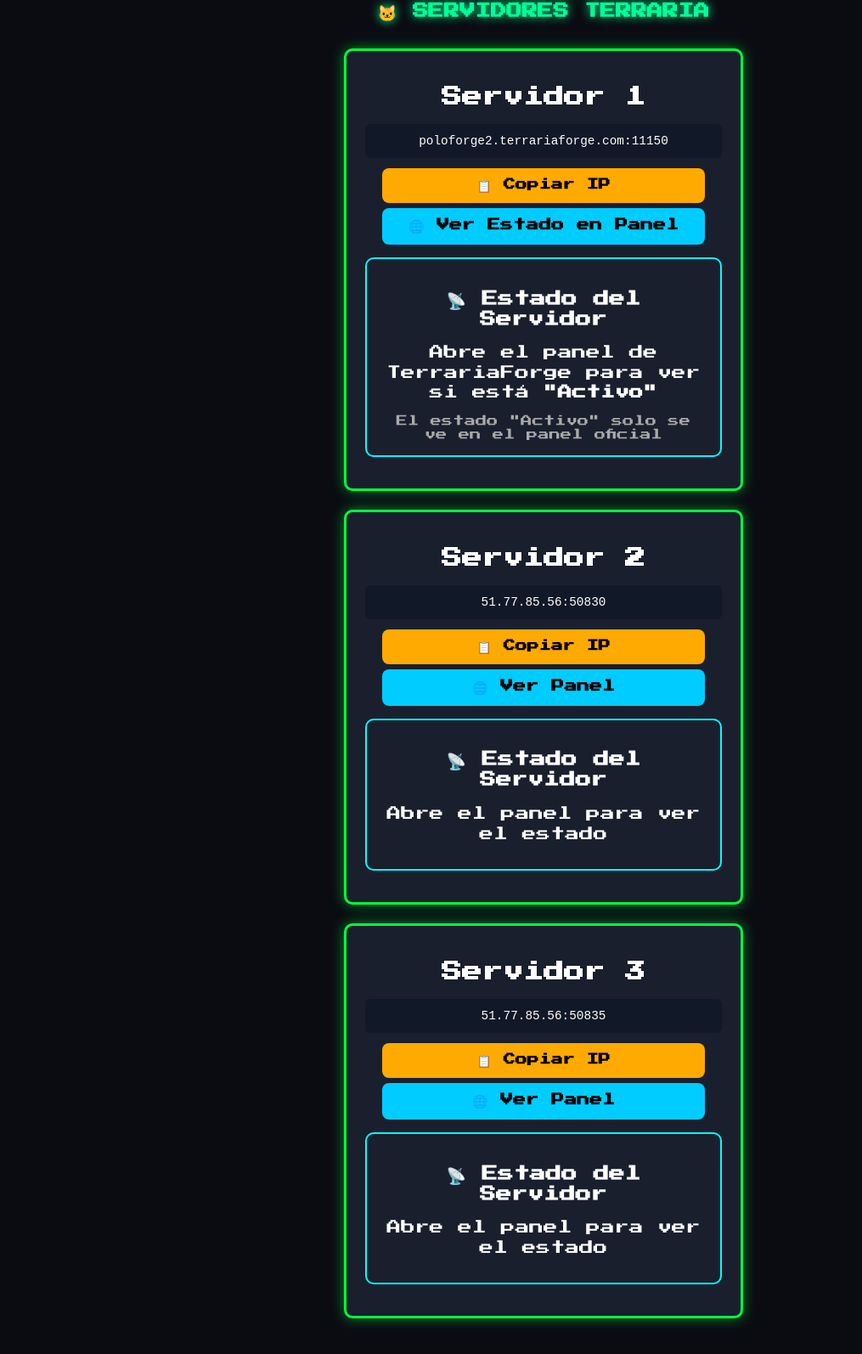
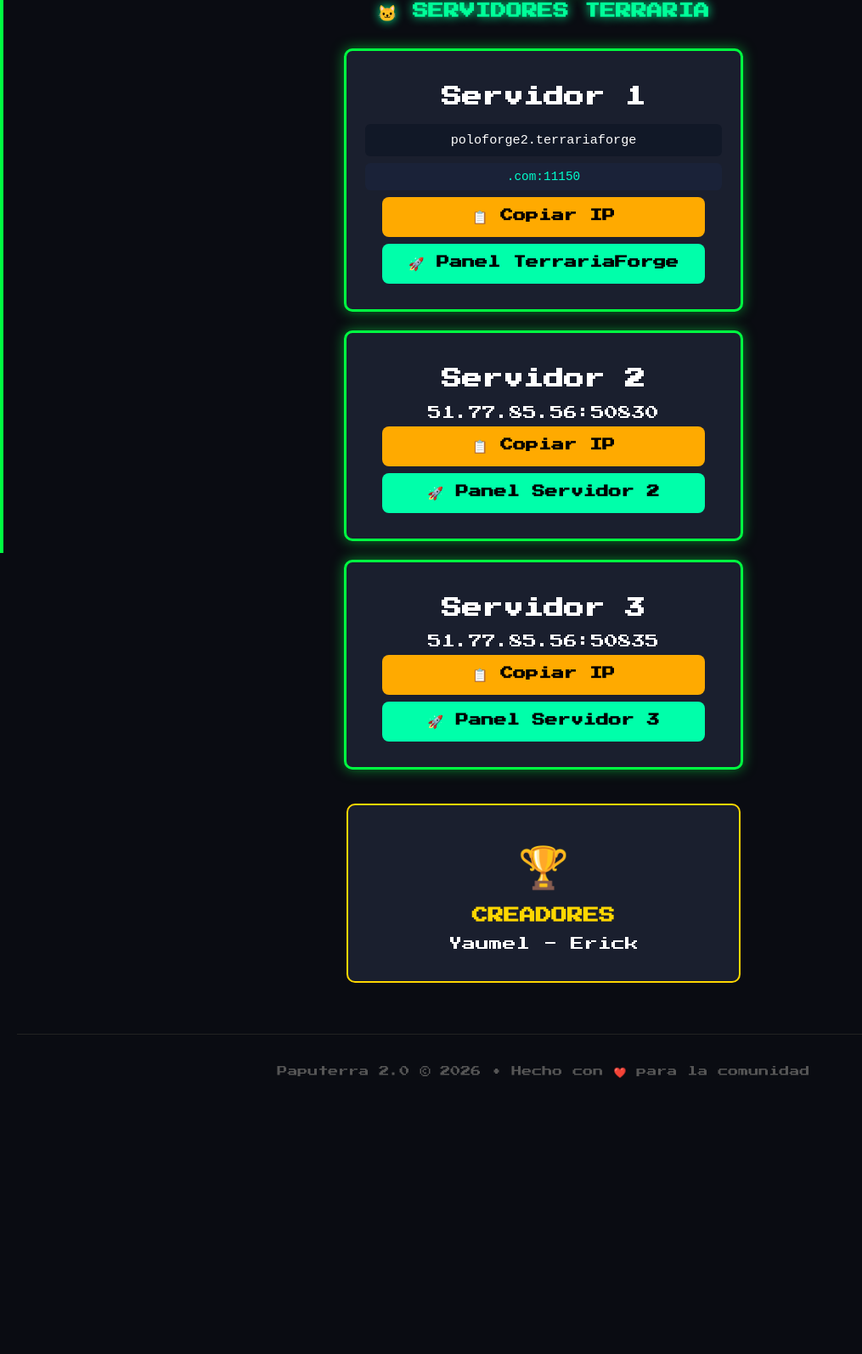
Before and after one commit to yaumel/tusservidores.github.io, a plain HTML site: page index.html in a window 1280 px wide. Shown: the part 189-1783 px from the top of the page at 85% size, without its empty margins (0-1015 px from the left). After the commit the page ends 1516 px from the top, so only its background shows below. Drawn offline with Linux system fonts and the light colour scheme.

Commit message:
Update index.html

```diff
--- a/index.html
+++ b/index.html
@@ -4,6 +4,13 @@
 <meta charset="UTF-8">
 <meta name="viewport" content="width=device-width, initial-scale=1.0">
 <title>Paputerra 2.0</title>
+
+<!-- === CONFIGURACIÓN PWA === -->
+<link rel="manifest" href="manifest.json">
+<meta name="theme-color" content="#00ff41">
+<link rel="apple-touch-icon" href="icon-192.png">
+<!-- ============================= -->
+
 <style>
 @import url('https://fonts.googleapis.com/css2?family=Press+Start+2P&display=swap');
 
@@ -18,25 +25,79 @@
 }
 
 header { position: relative; margin-bottom: 20px; }
-.hamburger { position: absolute; top: 15px; right: 15px; font-size: 2.2rem; cursor: pointer; color: #00ff41; }
+.hamburger { position: absolute; top: 15px; right: 15px; font-size: 2.2rem; cursor: pointer; color: #00ff41; z-index: 200; }
 
 .tree { font-size: 3.8rem; margin-bottom: 8px; animation: sway 4s infinite ease-in-out; }
 .neon-title { font-size: 2.3rem; color: #00ff41; text-shadow: 0 0 10px #00ff41, 0 0 25px #00ff41; margin: 5px 0 15px 0; }
 .subtitle { font-size: 1.15rem; color: #00ff99; text-shadow: 0 0 12px #00ff99; margin: 5px 0 30px 0; }
 
-.server { background: #1a1f2e; margin: 22px auto; padding: 22px; border-radius: 10px; max-width: 420px; border: 3px solid #00ff41; box-shadow: 0 0 15px rgba(0, 255, 65, 0.5); }
+.ip-main { font-size: 0.95rem; word-break: break-all; background: #111827; padding: 10px; border-radius: 6px; margin: 8px 0; font-family: monospace; }
+.ip-extra { font-size: 0.9rem; background: #1a2238; padding: 8px; border-radius: 6px; margin: 4px 0; font-family: monospace; color: #00ffcc; }
 
-.ip { font-size: 0.9rem; word-break: break-all; background: #111827; padding: 12px; border-radius: 6px; margin: 12px 0; font-family: monospace; overflow-wrap: anywhere; }
+.server {
+    background: #1a1f2e;
+    margin: 22px auto;
+    padding: 22px;
+    border-radius: 10px;
+    max-width: 420px;
+    border: 3px solid #00ff41;
+    box-shadow: 0 0 15px rgba(0, 255, 65, 0.5);
+}
 
-.monitor { background: #1a1f2e; margin: 15px auto; padding: 18px; border-radius: 10px; max-width: 420px; border: 2px solid #00ffff; }
+button {
+    width: 100%;
+    max-width: 380px;
+    padding: 14px;
+    margin: 8px auto;
+    display: block;
+    border: none;
+    border-radius: 8px;
+    cursor: pointer;
+    font-weight: bold;
+    font-size: 15px;
+    font-family: 'Press Start 2P', Arial;
+}
 
-.status { margin: 12px 0; font-size: 1.05rem; line-height: 1.4; }
-button { width: 100%; max-width: 380px; padding: 12px; margin: 6px auto; display: block; border: none; border-radius: 8px; cursor: pointer; font-weight: bold; font-size: 14px; font-family: 'Press Start 2P', Arial; }
 .copy-btn { background: #ffaa00; color: #000; }
 .start-btn { background: #00ffaa; color: #000; }
-.panel-btn { background: #00ccff; color: #000; font-size: 15px; }
+.panel-btn { background: #00ccff; color: #000; }
 
-.modal { display: none; position: fixed; top: 50%; left: 50%; transform: translate(-50%, -50%); z-index: 200; max-width: 90%; width: 420px; background: #111827; padding: 25px; border: 3px solid #00ff41; }
+.trophy { font-size: 3rem; margin: 30px auto 10px; animation: float 3s infinite ease-in-out; }
+
+.creadores {
+    background: #1a1f2e;
+    padding: 20px;
+    border-radius: 10px;
+    max-width: 420px;
+    margin: 40px auto 20px;
+    border: 2px solid #ffd700;
+}
+
+.side-menu {
+    position: fixed;
+    top: 0;
+    left: -320px;
+    width: 280px;
+    height: 100%;
+    background: #111827;
+    border-right: 4px solid #00ff41;
+    transition: left 0.4s ease;
+    padding: 20px;
+    z-index: 300;
+}
+
+.side-menu.open { left: 0; }
+
+footer {
+    margin-top: 60px;
+    padding: 25px;
+    color: #555;
+    font-size: 0.75rem;
+    border-top: 1px solid #222;
+}
+
+@keyframes float { 0%,100% { transform: translateY(0); } 50% { transform: translateY(-10px); } }
+@keyframes sway { 0%,100% { transform: rotate(-6deg); } 50% { transform: rotate(6deg); } }
 </style>
 </head>
 <body>
@@ -48,66 +109,73 @@
     <div class="hamburger" onclick="toggleMenu()">☰</div>
 </header>
 
-<!-- Menú -->
-<div id="menuModal" class="modal">
-    <h2>Menu Paputerra</h2>
-    <button onclick="window.open('https://www.terrariaforge.com/servers','_blank')" class="menu-item">🎮 Abrir Panel TerrariaForge</button>
-    <div style="margin:25px 0 15px 0; text-align:left;">
+<!-- Menú Lateral -->
+<div id="sideMenu" class="side-menu">
+    <h2 style="color:#00ff41;">Menu Paputerra</h2>
+    <button onclick="window.open('https://www.terrariaforge.com/servers','_blank'); toggleMenu()" class="panel-btn">🎮 Panel TerrariaForge</button>
+    <div style="margin:30px 0 20px 0; text-align:left;">
         <h3>🌐 Redes</h3>
-        <button onclick="window.open('https://chat.whatsapp.com/KJIhQM2wGN90c4TMeSo1oW?s=cl&p=a&ilr=4', '_blank')" class="menu-item">📱 WhatsApp</button>
-        <button onclick="window.open('https://discord.gg/FXF69JTvk', '_blank')" class="menu-item">💬 Discord</button>
-        <button onclick="window.location.href='mailto:yailenis.900416@gmail.com'" class="menu-item">✉️ Gmail</button>
+        <button onclick="window.open('https://chat.whatsapp.com/KJIhQM2wGN90c4TMeSo1oW?s=cl&p=a&ilr=4', '_blank'); toggleMenu()" class="panel-btn">📱 WhatsApp</button>
+        <button onclick="window.open('https://discord.gg/FXF69JTvk', '_blank'); toggleMenu()" class="panel-btn">💬 Discord</button>
+        <button onclick="window.location.href='mailto:yailenis.900416@gmail.com'; toggleMenu()" class="panel-btn">✉️ Gmail</button>
     </div>
-    <button onclick="toggleMenu()" style="background:#ff4444;">Cerrar</button>
+    <button onclick="toggleMenu()" style="background:#ff4444; margin-top:20px;">Cerrar Menú</button>
 </div>
 
 <!-- Servidor 1 -->
 <div class="server">
     <h2>Servidor 1</h2>
-    <div class="ip">poloforge2.terrariaforge.com:11150</div>
+    <div class="ip-main">poloforge2.terrariaforge</div>
+    <div class="ip-extra">.com:11150</div>
     <button onclick="copyIP('poloforge2.terrariaforge.com:11150')" class="copy-btn">📋 Copiar IP</button>
-    <button onclick="window.open('https://www.terrariaforge.com/servers','_blank')" class="panel-btn">🌐 Ver Estado en Panel</button>
-
-    <div class="monitor">
-        <h3>📡 Estado del Servidor</h3>
-        <p class="status" id="status1">Abre el panel de TerrariaForge para ver si está <strong>"Activo"</strong></p>
-        <small style="color:#aaa;">El estado "Activo" solo se ve en el panel oficial</small>
-    </div>
+    <button onclick="window.open('https://www.terrariaforge.com/servers','_blank')" class="start-btn">🚀 Panel TerrariaForge</button>
 </div>
 
-<!-- Servidor 2 y 3 (igual) -->
+<!-- Servidor 2 -->
 <div class="server">
     <h2>Servidor 2</h2>
     <div class="ip">51.77.85.56:50830</div>
     <button onclick="copyIP('51.77.85.56:50830')" class="copy-btn">📋 Copiar IP</button>
-    <button onclick="window.open('https://panel.searcade.com','_blank')" class="panel-btn">🌐 Ver Panel</button>
-    <div class="monitor">
-        <h3>📡 Estado del Servidor</h3>
-        <p class="status" id="status2">Abre el panel para ver el estado</p>
-    </div>
+    <button onclick="window.open('https://panel.searcade.com','_blank')" class="start-btn">🚀 Panel Servidor 2</button>
 </div>
 
+<!-- Servidor 3 -->
 <div class="server">
     <h2>Servidor 3</h2>
     <div class="ip">51.77.85.56:50835</div>
     <button onclick="copyIP('51.77.85.56:50835')" class="copy-btn">📋 Copiar IP</button>
-    <button onclick="window.open('https://panel.searcade.com','_blank')" class="panel-btn">🌐 Ver Panel</button>
-    <div class="monitor">
-        <h3>📡 Estado del Servidor</h3>
-        <p class="status" id="status3">Abre el panel para ver el estado</p>
-    </div>
+    <button onclick="window.open('https://panel.searcade.com','_blank')" class="start-btn">🚀 Panel Servidor 3</button>
 </div>
+
+<!-- Trofeo Creadores -->
+<div class="creadores">
+    <div class="trophy">🏆</div>
+    <h3 style="color:#ffd700; margin:10px 0;">CREADORES</h3>
+    <p style="color:#fff; font-size:1rem;">Yaumel - Erick</p>
+</div>
+
+<footer>
+    <p>Paputerra 2.0 © 2026 • Hecho con ❤️ para la comunidad</p>
+</footer>
 
 <script>
 function copyIP(ip) {
-    navigator.clipboard.writeText(ip).then(() => alert('✅ IP copiada!'));
+    navigator.clipboard.writeText(ip)
+        .then(() => alert('✅ IP copiada correctamente:\n' + ip))
+        .catch(() => alert('❌ No se pudo copiar.'));
 }
 
 function toggleMenu() {
-    const menu = document.getElementById("menuModal");
-    menu.style.display = (menu.style.display === "block") ? "none" : "block";
+    document.getElementById("sideMenu").classList.toggle("open");
+}
+
+// === Registro del Service Worker para PWA ===
+if ('serviceWorker' in navigator) {
+    navigator.serviceWorker.register('sw.js')
+        .then(() => console.log('PWA Service Worker registrado'))
+        .catch(err => console.log('Error al registrar SW:', err));
 }
 </script>
 
 </body>
-</html>
+        </html>
```
